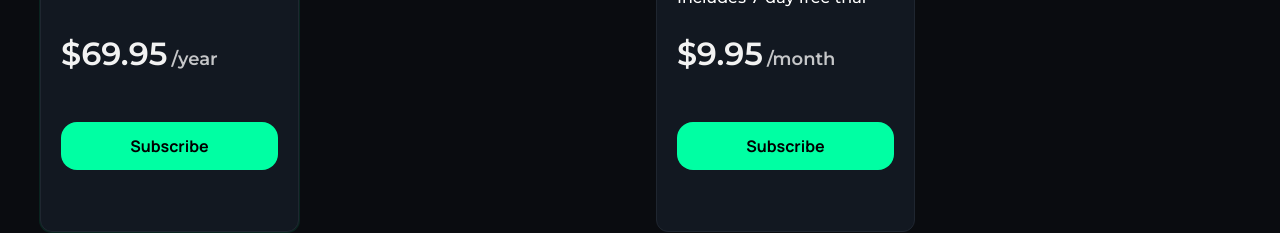
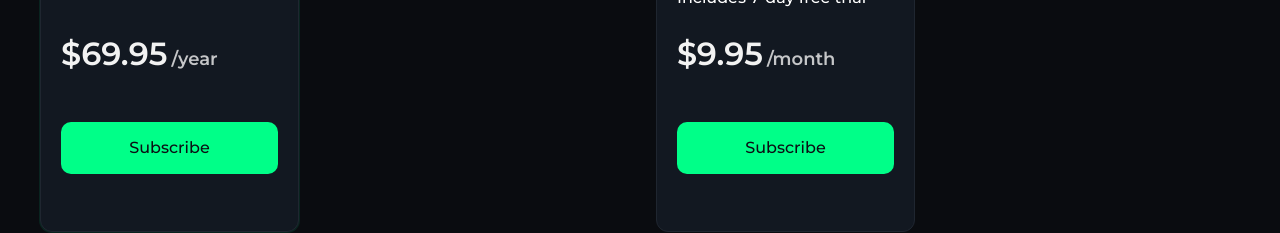
Before and after one commit to Alok4D/clash-gambling, a Next.js app: page / in a window 1280 px wide. Shown: the part 2940-3173 px from the top of the page. Built offline with nearby package versions, Linux system fonts and the light colour scheme.

Commit message:
feat: add PricingSection component with annual and monthly plan cards

```diff
--- a/app/(home)/PricingSection.tsx
+++ b/app/(home)/PricingSection.tsx
@@ -69,7 +69,7 @@ const PricingSection = () => {
                 </div>
               </div>
 
-              <button className="w-full rounded-2xl bg-[#00FFA3] py-3 text-base font-bold text-black transition-all hover:bg-[#00e692] hover:shadow-[0_0_20px_rgba(0,255,163,0.3)] active:scale-[0.98]">
+              <button className="font-montserrat flex w-full self-stretch items-center justify-center gap-[10px] rounded-[10px] bg-[#00FF88] px-6 py-[14px] text-[16px] font-medium leading-[24px] text-[#0B0F14] transition-all hover:bg-[#00e692] hover:shadow-[0_0_20px_rgba(0,255,163,0.3)] active:scale-[0.98]">
                 Subscribe
               </button>
             </div>
```
